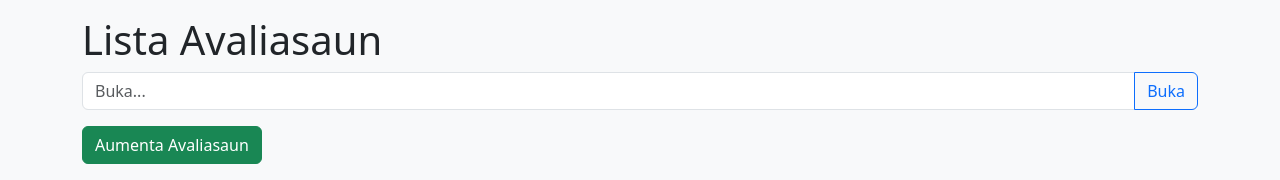
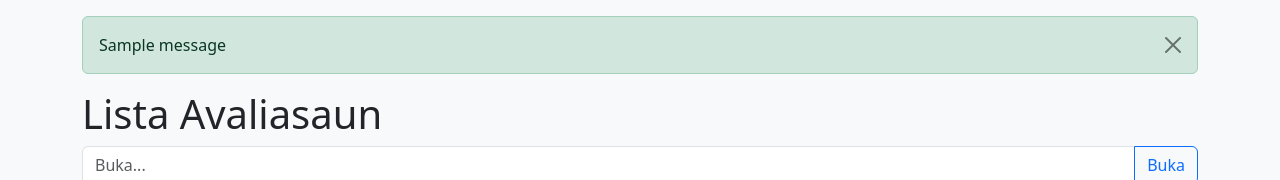
Before and after one commit to Acacio28/Aprende_Django, a Django app: page /akademiku/avaliasaun/ in a window 1280 px wide. Shown: the part 144-324 px from the top of the page. Run offline with Django 5.2, Linux system fonts and the light colour scheme; data comes from the database, SQL or seed files in the repository; tables that the repository leaves empty hold one stand-in row (values such as "Sample post"); one stand-in notice (Sample message) is shown; some libraries are stand-ins or nearby versions.

Commit message:
feat: add dismissible alert messages display to base template

```diff
--- a/templates/base.html
+++ b/templates/base.html
@@ -41,7 +41,15 @@
     </nav>
     <div class="container mt-4">
         {% block breadcrumb %}{% endblock %}
-        {% block content %}{% endblock %}
+        {% if messages %}
+{% for m in messages %}
+<div class="alert alert-success alert-dismissible fade show" role="alert">
+{{ m }}
+<button type="button" class="btn-close" data-bs-dismiss="alert"></button>
+</div>
+{% endfor %}
+{% endif %}
+{% block content %}{% endblock %}
     </div>
     <footer class="bg-dark text-white text-center py-3 mt-5">
         <p class="mb-0">&copy; {% now "Y" %} Sistema Escolar — Developed by Acacio</p>
```
